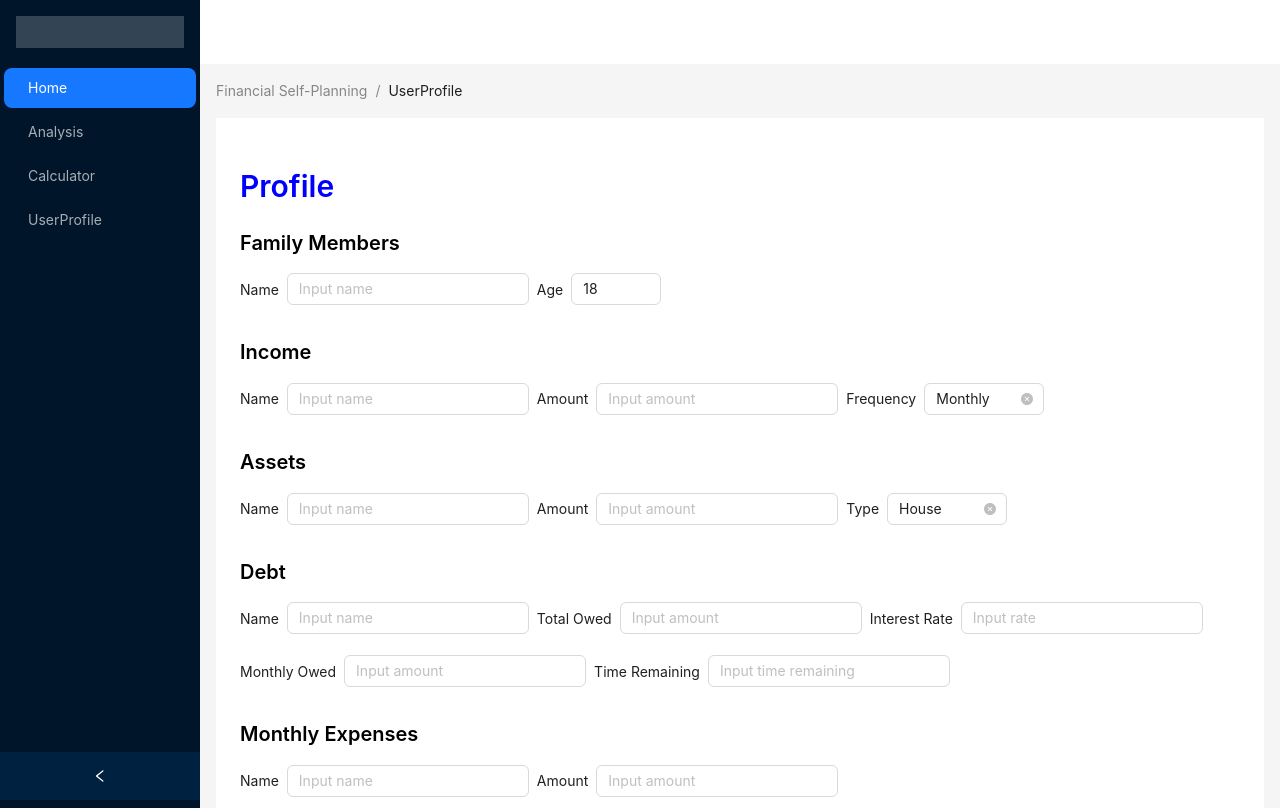
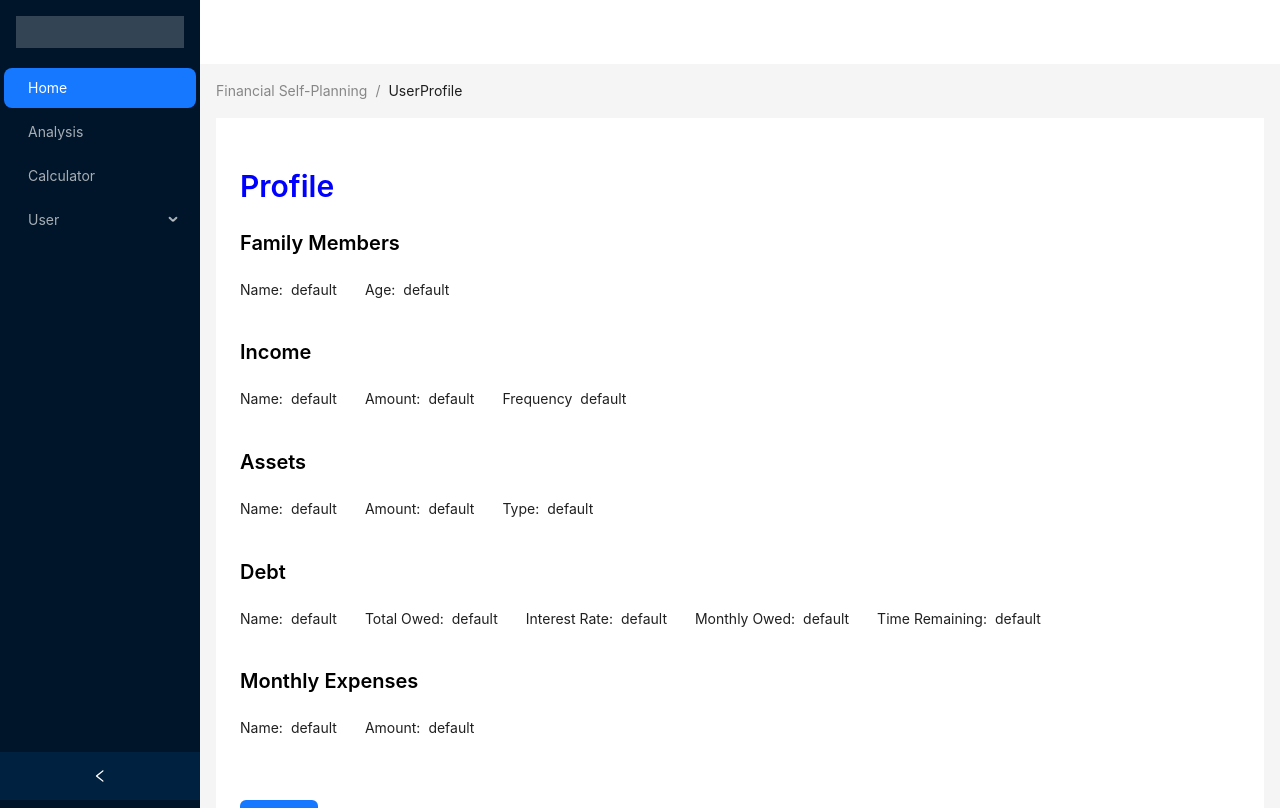
Before and after one commit to XXXHHHDynasty/finance_plan_web, a React (Create React App) app: page /userProfile in a window 1280 px wide. Shown: the top 808 px of the page. Built offline with nearby package versions, Linux system fonts and the light colour scheme.

Commit message:
User and Calculator pages change

```diff
--- a/src/App.jsx
+++ b/src/App.jsx
@@ -74,6 +74,12 @@ const App = () => {
     navigate('/userProfile', {})
   }
 
+  // navigate to 'profileSetting' page
+  const goProfileSetting = () => {
+    setCurrent("1")
+    navigate('/profileSetting', {})
+  }
+
   return (
     // <Layout>
     //   <Header className="header">
@@ -148,47 +154,13 @@ const App = () => {
           <Menu.Item key="1" onClick={goHome}>Home</Menu.Item>
           <Menu.Item key="2">Analysis</Menu.Item>
           <Menu.Item key="3" onClick={goCalculator}>Calculator</Menu.Item>
-          <Menu.Item key="4" onClick={goUserProfile}>UserProfile</Menu.Item>
+          <Menu.SubMenu title="User">
+            <Menu.Item key="4" onClick={goUserProfile}>User Profile</Menu.Item>
+            <Menu.Item key="5" onClick={goProfileSetting}>Profile Setting</Menu.Item>
+          </Menu.SubMenu>
+
         </Menu>
       </Sider>
-      {/* <Layout className="site-layout">
-        <Header
-          style={{
-            padding: 0,
-            background: colorBgContainer,
-          }}
-        />
-        <Content
-          style={{
-            margin: '0 16px',
-          }}
-        >
-          <Breadcrumb
-            style={{
-              margin: '16px 0',
-            }}
-          >
-            <Breadcrumb.Item>User</Breadcrumb.Item>
-            <Breadcrumb.Item>Bill</Breadcrumb.Item>
-          </Breadcrumb>
-          <div
-            style={{
-              padding: 24,
-              minHeight: 360,
-              background: colorBgContainer,
-            }}
-          >
-            Bill is a cat.
-          </div>
-        </Content>
-        <Footer
-          style={{
-            textAlign: 'center',
-          }}
-        >
-          Ant Design ©2023 Created by Ant UED
-        </Footer>
-      </Layout> */}
       <Outlet context={[status, setStatus]} />
     </Layout>
   );
--- a/src/pages/MainPage/Calculator/calculator.jsx
+++ b/src/pages/MainPage/Calculator/calculator.jsx
@@ -81,13 +81,33 @@ const Calculator = () => {
                             <Input placeholder="Input amount" />
                         </Space>
                     </div>
-                    <div style={{marginBottom: '50px'}}>
+                    <div style={{ marginBottom: '50px' }}>
                         <Space wrap>
                             <p>Target Date</p>
                             <Input placeholder="Input date" />
                         </Space>
                     </div>
                     <Button type="primary">Calculate</Button>
+                    <div style={{ marginTop: '50px' }}>
+                        <Space wrap>
+                            <Title level={4}>Starting CASH Assets:</Title>
+                            <Title level={4} style={{ color:'blue' }}>$xxxx</Title>
+                        </Space>
+                    </div>
+                    <div>
+                        <Space wrap>
+                            <Title level={4}>Starting INVESTMENT Assets:</Title>
+                            <Title level={4} style={{ color:'blue' }}>$xxxx</Title>
+                        </Space>
+                    </div>
+                    <div>
+                        <Space wrap>
+                            <Title level={4}>In order to achieve your goal, you must invest</Title>
+                            <Title level={4} style={{ color:'blue' }}>$xxx</Title>
+                            <Title level={4}>every month</Title>
+                        </Space>
+                    </div>
+                    <Title level={5} style={{ fontStyle: 'italic' }}>This calculation is based on investing monthly into a market portfolio with a 7% annual return</Title>
                 </div>
             </Content>
             <Footer
--- a/src/pages/MainPage/UserProfile/UserProfile.jsx
+++ b/src/pages/MainPage/User/ProfileSetting/ProfileSetting.jsx
@@ -15,7 +15,7 @@ const handleChange = (value) => {
     console.log(`selected ${value}`);
 };
 
-const UserProfile = () => {
+const ProfileSetting = () => {
 
     const [postMessage, setPost] = useState('');
     const [data, setData] = useState('');
@@ -32,7 +32,7 @@ const UserProfile = () => {
     const location = useLocation();
 
     return (
-        <Layout className="profile-layout">
+        <Layout className="profileSetting-layout">
             <Header
                 style={{
                     padding: 0,
@@ -155,4 +155,4 @@ const UserProfile = () => {
     )
 }
 
-export default UserProfile;
+export default ProfileSetting;
--- /dev/null
+++ b/src/pages/MainPage/User/UserProfile/UserProfile.jsx
@@ -0,0 +1,132 @@
+import React, { createElement, useState, useEffect } from 'react';
+// import './home.css';
+import { useLocation } from "react-router-dom"
+import {
+    Layout, theme, Breadcrumb, Typography, Select, Space,
+    Input, InputNumber, Button, Comment, Avatar, Tooltip, List, PageHeader, Divider
+} from 'antd';
+import { DislikeOutlined, LikeOutlined } from '@ant-design/icons';
+import { StarOutlined } from '@ant-design/icons';
+const { Header, Footer, Content, Sider } = Layout;
+
+const axios = require('axios').default;
+
+const handleChange = (value) => {
+    console.log(`selected ${value}`);
+};
+
+const ProfileSetting = () => {
+
+    const [postMessage, setPost] = useState('');
+    const [data, setData] = useState('');
+
+    const { Title } = Typography;
+    const onChange = (value) => {
+        console.log('changed', value);
+      };
+
+    const {
+        token: { colorBgContainer },
+    } = theme.useToken();
+
+    const location = useLocation();
+
+    return (
+        <Layout className="profileSetting-layout">
+            <Header
+                style={{
+                    padding: 0,
+                    background: colorBgContainer,
+                }}
+            />
+            <Content
+                style={{
+                    margin: '0 16px',
+                }}
+            >
+                <Breadcrumb
+                    style={{
+                        margin: '16px 0',
+                    }}
+                >
+                    <Breadcrumb.Item>Financial Self-Planning</Breadcrumb.Item>
+                    <Breadcrumb.Item>UserProfile</Breadcrumb.Item>
+                </Breadcrumb>
+                <div
+                    style={{
+                        padding: 24,
+                        minHeight: 360,
+                        background: colorBgContainer,
+                    }}
+                >
+                    <Title level={2} style={{ color: 'blue' }}>Profile</Title>
+                    <Title level={4} style={{ color: 'black' }}>Family Members</Title>
+                    <div>
+                        <Space wrap>
+                            <p>Name:</p>
+                            <p style={{ marginRight: '20px' }}>default</p>
+                            <p>Age:</p>
+                            <p>default</p>
+                        </Space>
+                    </div>
+                    <Title level={4} style={{ color: 'black' }}>Income</Title>
+                    <div>
+                        <Space wrap>
+                            <p>Name:</p>
+                            <p style={{ marginRight: '20px' }}>default</p>
+                            <p>Amount:</p>
+                            <p style={{ marginRight: '20px' }}>default</p>
+                            <p>Frequency</p>
+                            <p>default</p>
+                        </Space>
+                    </div>
+                    <Title level={4} style={{ color: 'black' }}>Assets</Title>
+                    <div>
+                        <Space wrap>
+                            <p>Name:</p>
+                            <p style={{ marginRight: '20px' }}>default</p>
+                            <p>Amount:</p>
+                            <p style={{ marginRight: '20px' }}>default</p>
+                            <p>Type:</p>
+                            <p>default</p>
+                        </Space>
+                    </div>
+                    <Title level={4} style={{ color: 'black' }}>Debt</Title>
+                    <div>
+                        <Space wrap>
+                            <p>Name:</p>
+                            <p style={{ marginRight: '20px' }}>default</p>
+                            <p>Total Owed:</p>
+                            <p style={{ marginRight: '20px' }}>default</p>
+                            <p>Interest Rate:</p>
+                            <p style={{ marginRight: '20px' }}>default</p>
+                            <p>Monthly Owed:</p>
+                            <p style={{ marginRight: '20px' }}>default</p>
+                            <p>Time Remaining:</p>
+                            <p>default</p>
+                        </Space>
+                    </div>
+                    <Title level={4} style={{ color: 'black' }}>Monthly Expenses</Title>
+                    <div style={{marginBottom: '50px'}}>
+                        <Space wrap>
+                            <p>Name:</p>
+                            <p style={{ marginRight: '20px' }}>default</p>
+                            <p>Amount:</p>
+                            <p style={{ marginRight: '20px' }}>default</p>
+                        </Space>
+                    </div>
+                    <Button type="primary">Submit</Button>
+                </div>
+            </Content>
+            <Footer
+                style={{
+                    textAlign: 'center',
+                }}
+            >
+                Financial Self-Planning Tool ©2023 Created by CS588 team
+            </Footer>
+        </Layout>
+    )
+}
+
+export default ProfileSetting;
--- a/src/router/index.jsx
+++ b/src/router/index.jsx
@@ -3,7 +3,8 @@ import Login from "../pages/Login/Login.jsx"
 // import Signup from "../pages/Signup/Signup.jsx"
 import Home from "../pages/MainPage/Home/Home.jsx"
 import Calculator from "../pages/MainPage/Calculator/calculator.jsx"
-import UserProfile from "../pages/MainPage/UserProfile/UserProfile.jsx"
+import UserProfile from "../pages/MainPage/User/UserProfile/UserProfile.jsx"
+import ProfileSetting from "../pages/MainPage/User/ProfileSetting/ProfileSetting.jsx"
 import Empty from "../pages/empty.jsx"
 
 import { BrowserRouter, Routes, Route } from "react-router-dom"
@@ -17,7 +18,8 @@ const BaseRouter = () => (
                 <Route path="/empty" element={<Empty />}></Route>
                 <Route path="/home" element={<Home />}></Route>
                 <Route path="/calculator" element={<Calculator />}></Route>
-                <Route path="/userprofile" element={<UserProfile />}></Route>
+                <Route path="/userProfile" element={<UserProfile />}></Route>
+                <Route path="/profileSetting" element={<ProfileSetting />}></Route>
             </Route>
         </Routes>
     </BrowserRouter>
```
Also changed, not shown: src/pages/MainPage/User/ProfileSetting/profileSetting.css (renamed from src/pages/MainPage/UserProfile/UserProfile.css).
